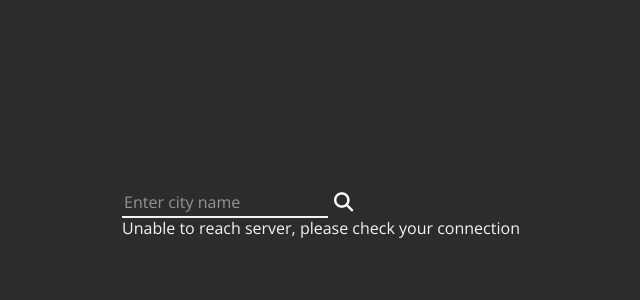
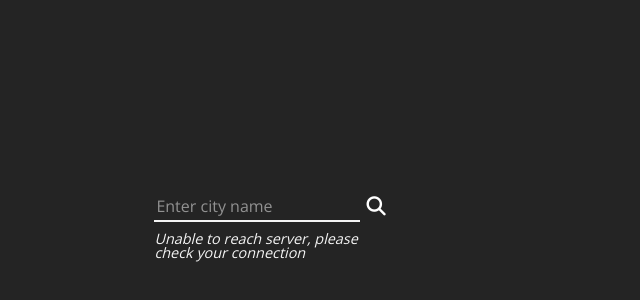
Before and after one commit to daniel-moderiano/weather, a website: page index.html in a window 1280 px wide. Shown: the part 188-488 px from the top of the page, without its empty margins (295-935 px from the left). Drawn offline with nearby package versions, Linux system fonts and the light colour scheme; no server answers.

Commit message:
Error styling

```diff
--- a/main.js
+++ b/main.js
@@ -70,7 +70,7 @@ searchBtn.addEventListener('click', () => {
   const searchQuery = searchBar.value;
   if (searchQuery === "") {
     const err = new Error("City name must be entered");
-    displayErrorInDOM(err);
+    displayErrorInDOM(err.message);
     throw err;
   } else {
     promiseFetch(searchQuery);
@@ -89,7 +89,7 @@ function promiseFetch(cityName) {
   fetch(`http://api.openweathermap.org/data/2.5/weather?q=${cityName}&units=metric&id=524901&appid=80c5a14cc53f0fe21d2bb89222f9a766`, { mode: 'cors' })
   .then((response) => {
     if (!response.ok) {
-      throw new Error('City not found. Please enter a valid city name.');
+      throw new Error('City not found');
     }
     return response.json();
   })
@@ -106,7 +106,7 @@ function promiseFetch(cityName) {
     if (error.message === 'Failed to fetch') {
       displayErrorInDOM('Unable to reach server, please check your connection');
     } else {
-      displayErrorInDOM(error);
+      displayErrorInDOM(error.message);
     }
   });
 }
--- a/styles.css
+++ b/styles.css
@@ -5,7 +5,7 @@
 body {
   height: 100vh;
   width: 100vw;
-  background-color: rgb(44, 44, 44);
+  background-color: rgb(36, 36, 36);
   color: #f4f4f4;
   font-family: 'Open Sans', "Helvetica Neue", Helvetica, sans-serif;
   display: flex;
@@ -36,6 +36,7 @@ body {
     "weather__temperature weather__icon"
     "weather__feels-like weather__humidity"
     "weather__description weather__description";
+    margin-left: 1rem;
 }
 
 .weather__location {
@@ -83,6 +84,7 @@ body {
 /* ##### SEARCH ##### */
 
 .container {
+  margin-top: 1rem;
   display: flex;
   flex-direction: column;
 }
@@ -95,7 +97,7 @@ body {
 }
 
 input {
-  background-color: rgb(44, 44, 44);
+  background-color: rgb(36, 36, 36);
   border: none;
   border-bottom: 2px solid #f4f4f4;
   padding-bottom: 0.2rem;
@@ -110,7 +112,7 @@ input::placeholder {
 }
 
 .search__btn {
-  background-color: rgba(44, 44, 44, 0);
+  background-color: rgba(36, 36, 36, 0);
   border: none;
   padding-bottom: 0.3rem;
 }
@@ -125,6 +127,14 @@ input::placeholder {
   font-size: 1.2rem;
 }
 
+.error {
+  max-width: 220px;
+  height: 1rem;
+  padding-top: 0.5rem;
+  font-size: 0.9rem;
+  font-style: italic;
+}
+
 
 /* ##### MEDIA QUERY ##### */
 
@@ -134,7 +144,7 @@ input::placeholder {
   }
 
   .container {
-    margin-bottom: 4rem;
+    margin-bottom: 3rem;
   }
 }
 
@@ -147,6 +157,7 @@ input::placeholder {
     "weather__description"
     "weather__icon"
     "weather__humidity";
+    margin: 0;
   }
 
   .search {
```
